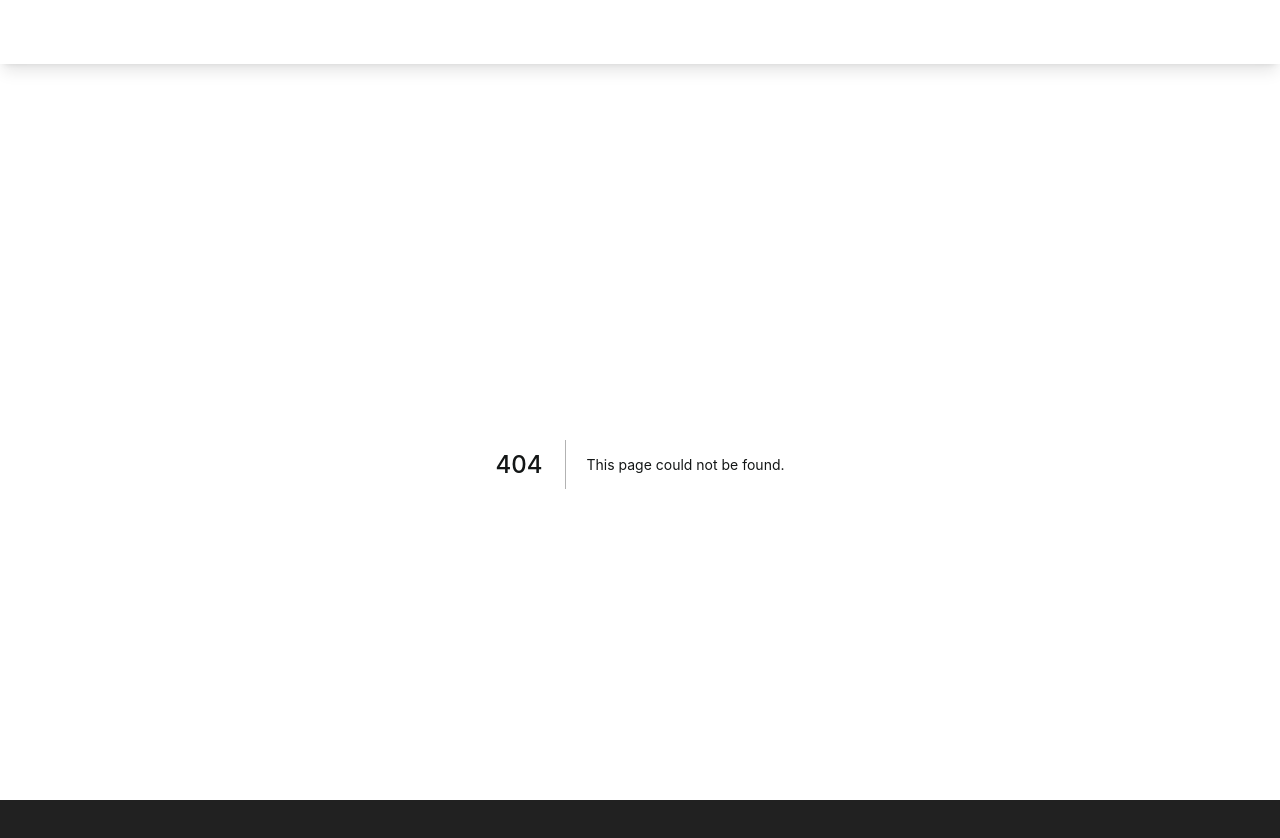
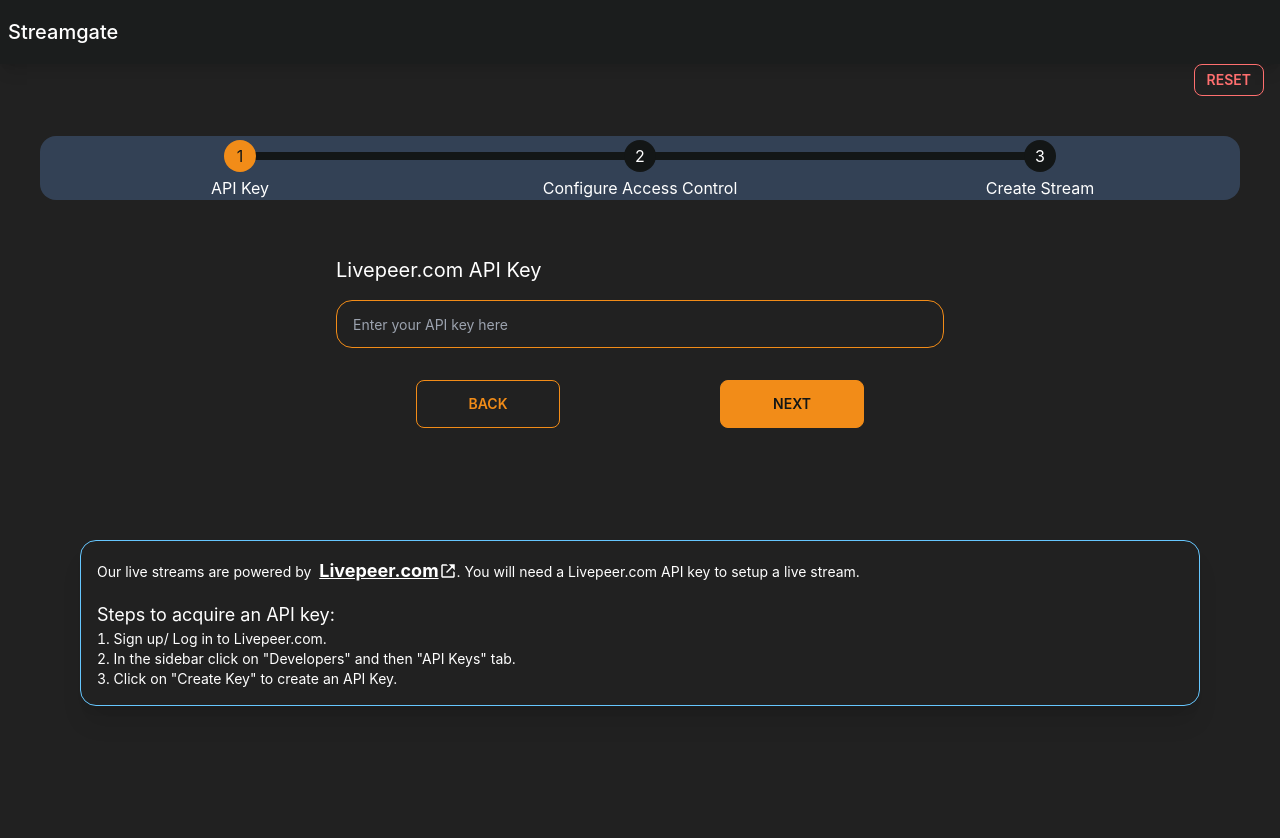
Before and after one commit to shad-k/streamgate, a Next.js app: page /create in a window 1280 px wide. Before the commit this address had no page. Shown: the top 838 px of the page. After the commit the page ends 800 px from the top, so only its background shows below. Built offline with nearby package versions, Linux system fonts and the light colour scheme.

Commit message:
feat: add livepeer api key form

```diff
--- /dev/null
+++ b/components/LivepeerAPIForm.tsx
@@ -0,0 +1,72 @@
+import React, { FormEvent } from 'react';
+import { BiLinkExternal } from 'react-icons/bi';
+
+import useCreateStream from '../hooks/useCreateStream';
+
+const LivepeerAPIForm: React.FC<{}> = () => {
+  const { step, nextStep, prevStep, stepDetails, updateStepDetails } = useCreateStream();
+
+  const submitHandler = (event: FormEvent) => {
+    event.preventDefault();
+
+    const target = event.target as HTMLFormElement;
+    const { apikey } = target;
+
+    updateStepDetails(step - 1, {
+      apiKey: apikey.value,
+    });
+    nextStep();
+    target.reset();
+  };
+
+  return (
+    <div>
+      <div className="hero">
+        <div className="hero-content w-full md:w-1/2">
+          <form className="form-control w-full space-y-4" onSubmit={submitHandler}>
+            <label className="text-xl" htmlFor="apikey">
+              Livepeer.com API Key
+            </label>
+            <input
+              className="input rounded-box input-primary"
+              defaultValue={stepDetails[step]?.apiKey}
+              name="apikey"
+              id="apikey"
+              placeholder="Enter your API key here"
+            />
+            <div className="flex items-center justify-around py-4">
+              <button type="button" className="btn w-36 btn-primary btn-outline" onClick={prevStep}>
+                Back
+              </button>
+              <button type="submit" className="btn btn-primary w-36">
+                Next
+              </button>
+            </div>
+          </form>
+        </div>
+      </div>
+      <div className="card card-compact border border-info shadow-xl rounded-box m-20 relative text-accent-content">
+        <div className="card-body">
+          <p>
+            Our live streams are powered by &nbsp;
+            <a href="https://livepeer.com/" className="link font-bold text-lg inline-flex items-center">
+              Livepeer.com
+              <BiLinkExternal />
+            </a>
+            . You will need a Livepeer.com API key to setup a live stream.
+          </p>
+          <div className="mt-4">
+            <span className="text-lg">Steps to acquire an API key:</span>
+            <ol className="list-decimal list-inside">
+              <li>Sign up/ Log in to Livepeer.com.</li>
+              <li>In the sidebar click on &quot;Developers&quot; and then &quot;API Keys&quot; tab.</li>
+              <li>Click on &quot;Create Key&quot; to create an API Key.</li>
+            </ol>
+          </div>
+        </div>
+      </div>
+    </div>
+  );
+};
+
+export default LivepeerAPIForm;
--- /dev/null
+++ b/components/create/CreateStepper.tsx
@@ -0,0 +1,19 @@
+import React from 'react';
+import useCreateStream from '../../hooks/useCreateStream';
+
+const CreateStepper: React.FC<{}> = () => {
+  const { step, steps } = useCreateStream();
+  return (
+    <ul className="steps">
+      {steps.map((currentStep: string, index) => {
+        return (
+          <li key={index + 1} className={`step ${index + 1 <= step ? 'step-primary' : ''}`}>
+            {currentStep}
+          </li>
+        );
+      })}
+    </ul>
+  );
+};
+
+export default CreateStepper;
--- /dev/null
+++ b/components/create/CreateStreamProvider.tsx
@@ -0,0 +1,45 @@
+import React, { PropsWithChildren } from 'react';
+
+const initialState = {
+  step: 1,
+  stepDetails: [],
+  nextStep: () => {},
+  prevStep: () => {},
+  reset: () => {},
+  updateStepDetails: (step: number, details: { [index: string]: unknown }) => {},
+};
+
+export const CreateContext = React.createContext(initialState);
+
+const CreateStreamProvider: React.FC<PropsWithChildren<{}>> = (props) => {
+  const [step, setStep] = React.useState(1);
+  const [stepDetails, setStepDetails] = React.useState([]);
+
+  const nextStep = () => setStep((val) => (val < 3 ? val + 1 : val));
+  const prevStep = () => setStep((val) => (val > 1 ? val - 1 : val));
+  const reset = () => {
+    setStep(1);
+    setStepDetails(initialState.stepDetails);
+  };
+  const updateStepDetails = (currentStep, details) => {
+    const newStepDetails = [...stepDetails];
+    newStepDetails[currentStep] = details;
+    setStepDetails(newStepDetails);
+  };
+
+  return (
+    <CreateContext.Provider
+      value={{
+        step,
+        stepDetails,
+        nextStep,
+        prevStep,
+        reset,
+        updateStepDetails,
+      }}
+      {...props}
+    />
+  );
+};
+
+export default CreateStreamProvider;
--- a/components/layout/Layout.tsx
+++ b/components/layout/Layout.tsx
@@ -9,7 +9,7 @@
         <title>Streamgate</title>
         <link rel="icon" href="/favicon.ico" />
       </Head>
-      <header className="navbar shadow-lg text-neutral-content p-2 h-14">
+      <header className="navbar shadow-lg bg-neutral text-neutral-content p-2 h-14">
         <Link href="/">
           <a>
             <span className="hover:text-primary cursor-pointer text-xl font-medium">Streamgate</span>
@@ -17,7 +17,7 @@
         </Link>
         <div></div>
       </header>
-      <main className="text-primary-content w-full">{children}</main>
+      <main className="text-secondary-content w-full">{children}</main>
     </>
   );
 };
--- /dev/null
+++ b/hooks/useCreateStream.ts
@@ -0,0 +1,15 @@
+import React from 'react';
+import { CreateContext } from '../components/create/CreateStreamProvider';
+
+const steps = ['API Key', 'Configure Access Control', 'Create Stream'];
+
+const useCreateStream = () => {
+  const context = React.useContext(CreateContext);
+
+  return {
+    steps,
+    ...context,
+  };
+};
+
+export default useCreateStream;
--- a/package.json
+++ b/package.json
@@ -16,6 +16,7 @@
     "postcss-preset-env": "^6.7.0",
     "react": "17.0.2",
     "react-dom": "17.0.2",
+    "react-icons": "^4.3.1",
     "sass": "^1.32.8"
   },
   "devDependencies": {
--- /dev/null
+++ b/pages/create.tsx
@@ -0,0 +1,49 @@
+import React from 'react';
+import CreateStepper from '../components/create/CreateStepper';
+import CreateStreamProvider from '../components/create/CreateStreamProvider';
+
+import LivepeerAPIForm from '../components/LivepeerAPIForm';
+import useCreateStream from '../hooks/useCreateStream';
+
+// show form
+// save api key
+// add access constraints
+//
+
+const ResetButton = () => {
+  const { reset } = useCreateStream();
+  return (
+    <button onClick={reset} className="btn btn-sm btn-error btn-outline">
+      Reset
+    </button>
+  );
+};
+
+const StepBody = () => {
+  const { step } = useCreateStream();
+  const renderStep = React.useCallback((currentStep) => {
+    switch (currentStep) {
+      case 1:
+        return <LivepeerAPIForm />;
+      case 2:
+        return null;
+    }
+  }, []);
+  return renderStep(step);
+};
+
+const Create: React.FC<{}> = () => {
+  return (
+    <CreateStreamProvider>
+      <div className="flex justify-end px-4">
+        <ResetButton />
+      </div>
+      <div className="card bg-slate-700 m-10 ">
+        <CreateStepper />
+      </div>
+      <StepBody />
+    </CreateStreamProvider>
+  );
+};
+
+export default Create;
--- a/pages/index.tsx
+++ b/pages/index.tsx
@@ -1,3 +1,5 @@
+import Link from 'next/link';
+
 export default function Home() {
   return (
     <div className="hero bg-gradient-to-br from-primary to-secondary p-10">
@@ -5,7 +7,11 @@
       <div className="hero-content flex-col mx-8 rounded-box py-10">
         <h1 className="text-4xl">Streamgate</h1>
         <p className="text-xl">Add token-gated live streams to any website</p>
-        <button className="btn btn-primary btn-lg">Create a Live stream</button>
+        <Link href="/create">
+          <a>
+            <button className="btn btn-primary btn-lg">Create a Live stream</button>
+          </a>
+        </Link>
       </div>
     </div>
   );
```
Also changed, not shown: 1 other file (tests, documents, lock files or other folders).
